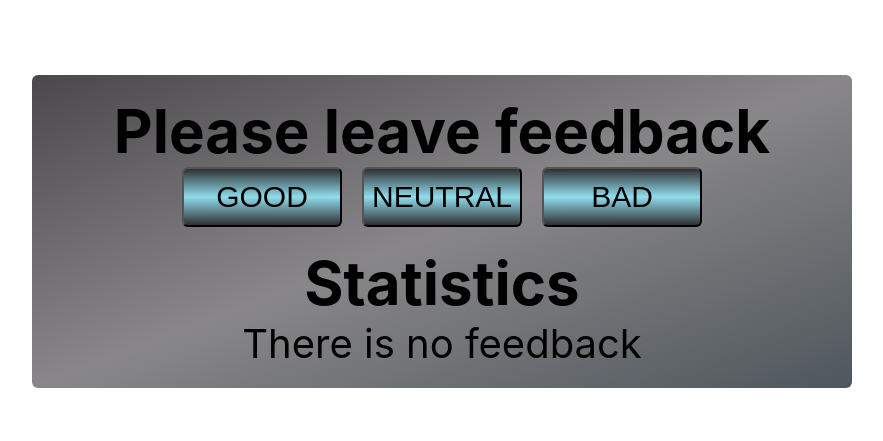
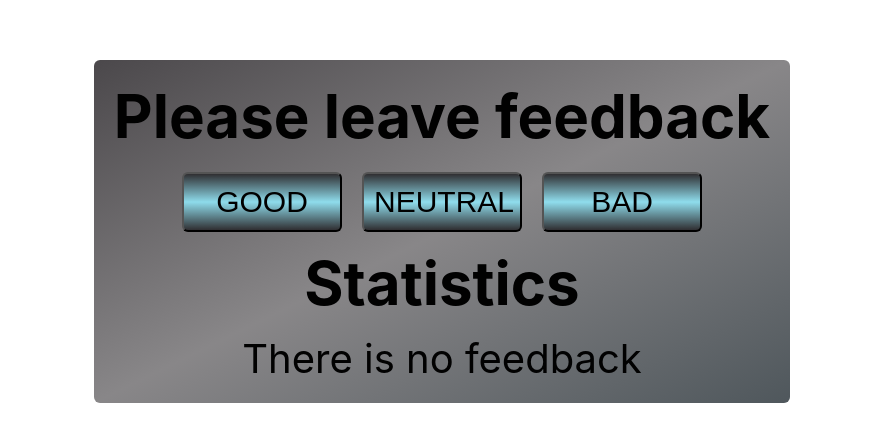
Before and after one commit to ElenaTatsenko/goit-react-hw-02-feedback, a React (Create React App) app: page / in a window 1280 px wide. Shown: the part 169-610 px from the top of the page, without its empty margins (198-1081 px from the left). Built offline with nearby package versions, Linux system fonts and the light colour scheme.

Commit message:
Update Feedback.module.css

```diff
--- a/src/components/Feedback/Feedback.module.css
+++ b/src/components/Feedback/Feedback.module.css
@@ -16,11 +16,13 @@ ol {
     padding-left: 0px;
 }
 .feedbackSection {
-    width: 780px;
     text-align: center;
     background: linear-gradient(to bottom right, #4b484b, #7d7b7de9, #4f575c);
     border-radius: 6px;
     padding: 20px;
+}
+.feedbackSectionTitle {
+    margin-bottom: 20px;
 }
 
 .feedbackBtn {
@@ -30,8 +32,9 @@ ol {
     border-radius: 6px;
     background: linear-gradient(#302f32, #91e6f7e9, #302f32 ) ;
     text-transform: uppercase;
+    padding: 10px;
     margin-right: 20px;
-    margin-bottom: 20px;
+    margin-bottom: 15px;
 }
 .feedbackBtn:hover,
 .feedbackBtn:focus {
@@ -41,12 +44,13 @@ ol {
 .feedbackBtn:last-child {
     margin-right: 0px;
 }
-
+.statisticsTitle {
+    margin-bottom: 15px;
+}
 .feedbackStatisticList {
-    padding: 15px;
     display: flex;
     justify-content: space-around;
-
+    margin-bottom: 15px;
 }
 
 
@@ -61,7 +65,7 @@ ol {
     border-radius: 4px;
     background: linear-gradient(#302f32, #91e6f7e9,#302f32);
     padding: 10px;
-    margin-bottom: 10px;
+    margin-bottom: 15px;
 }
 
 .positive {
```
